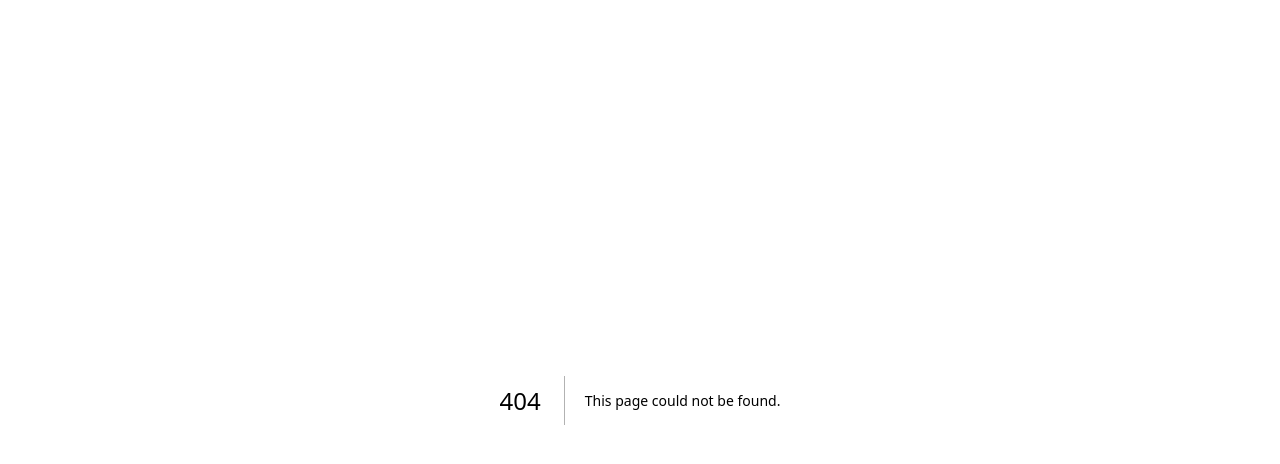
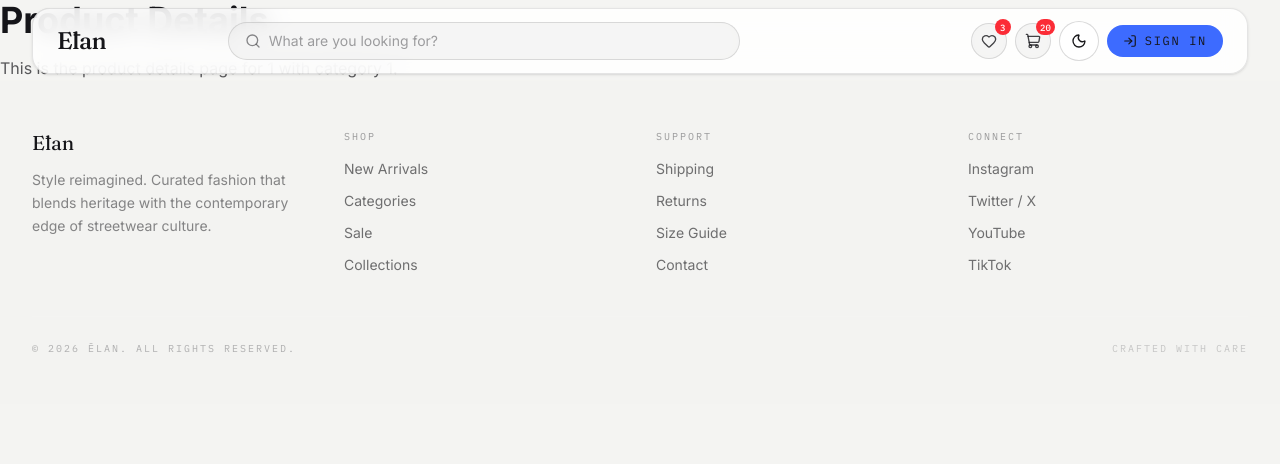
Before and after one commit to Ayomide-Philip/ecommerce-project, a Next.js app: page /category/1/product/1 in a window 1280 px wide. Before the commit this address had no page. Shown: the top 464 px of the page. Built offline with nearby package versions, Linux system fonts and the light colour scheme; no server answers.

Commit message:
feat: add product detail page with dynamic route params

```diff
--- /dev/null
+++ b/app/(root)/(shopping)/category/[categoryId]/product/[productId]/page.tsx
@@ -0,0 +1,15 @@
+import { useParams } from "next/navigation";
+export default function Page() {
+  const params = useParams();
+  const { categoryId, productId } = params;
+
+  return (
+    <div>
+      <h1 className="text-4xl font-bold text-cloud">Product Details</h1>
+      <p className="mt-4 text-cloud/70">
+        This is the product details page for {productId} with category{" "}
+        {categoryId}.
+      </p>
+    </div>
+  );
+}
```
